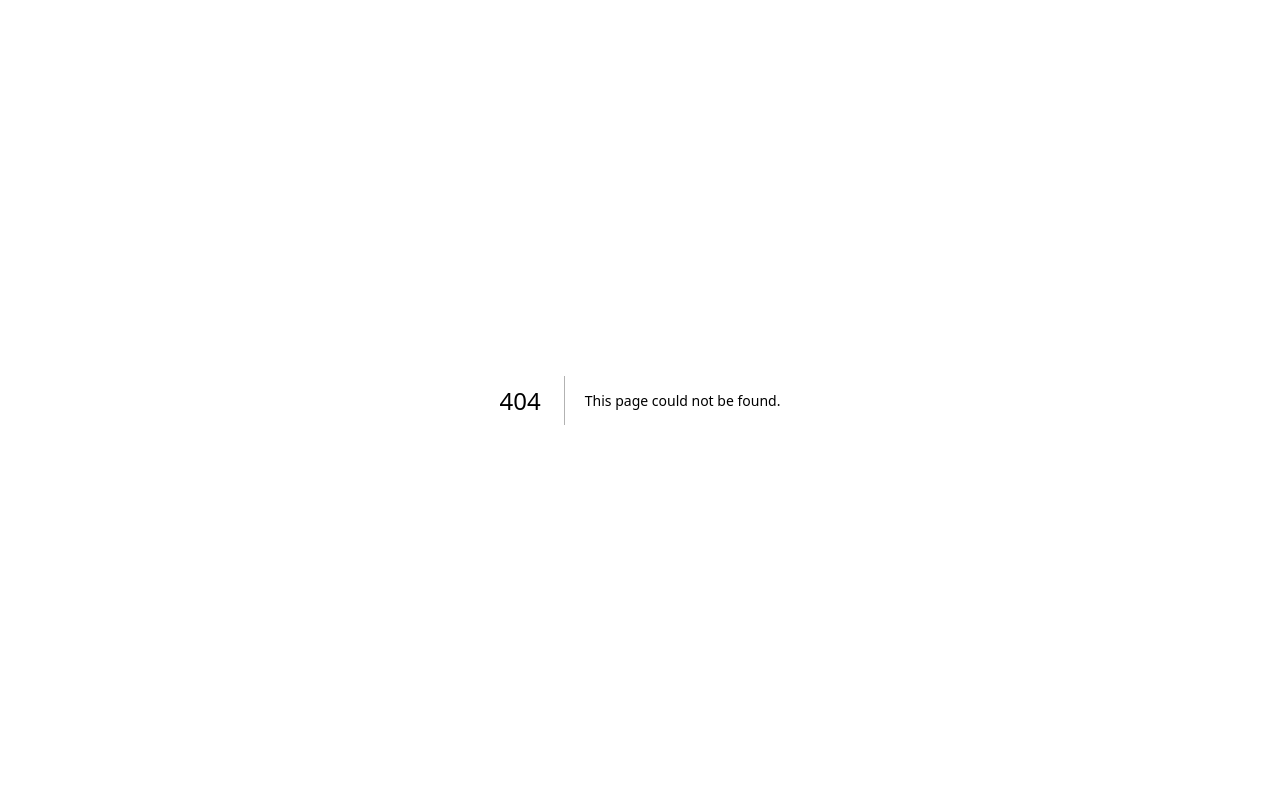
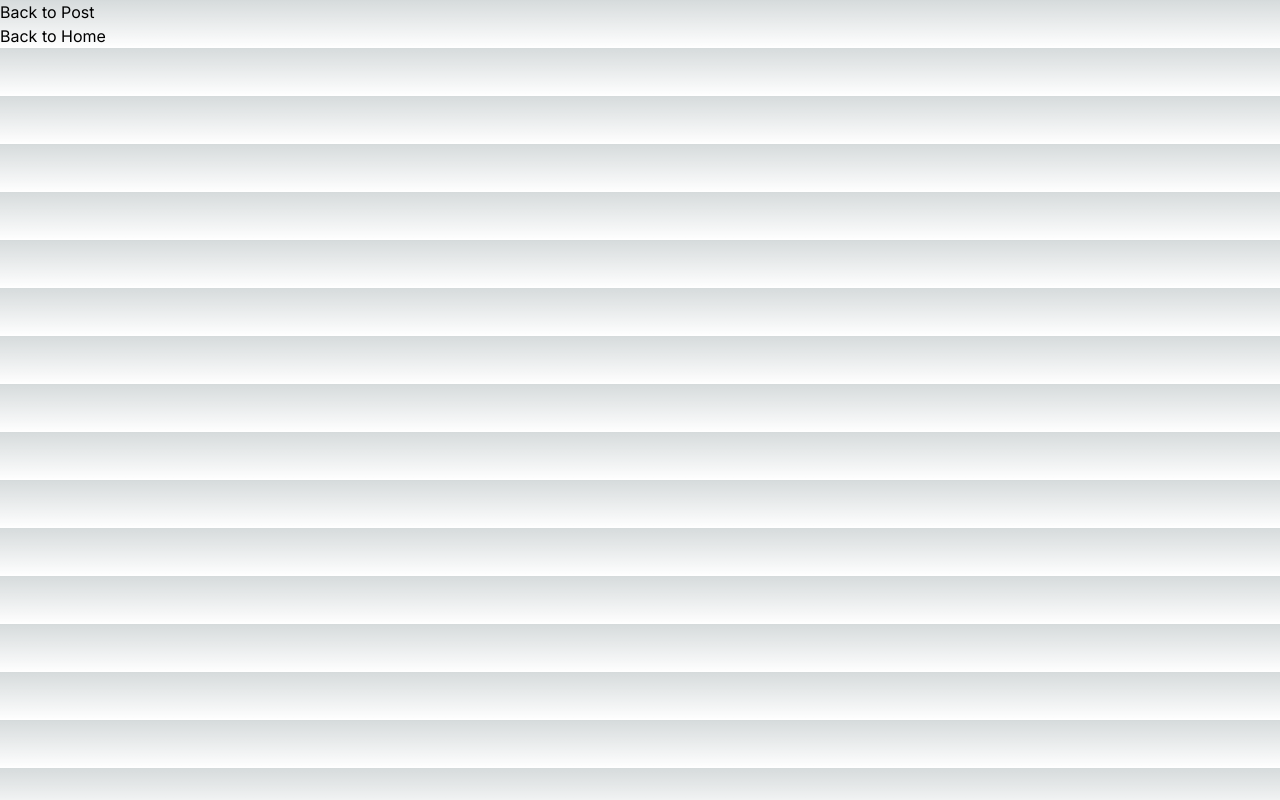
Before and after one commit to lana-w/blogDev, a Next.js app: page /blog_feed in a window 1280 px wide. Before the commit this address had no page. Built offline with nearby package versions, Linux system fonts and the light colour scheme.

Commit message:
Directory Path Updates

```diff
--- /dev/null
+++ b/src/app/blog_feed/page.tsx
@@ -0,0 +1,16 @@
+import Link from 'next/link';
+
+export default function blogFeed (){
+
+    return (
+        <main>
+            <Link href="/posts/sample_blog_post">
+                <h2>Back to Post</h2>
+            </Link>
+            <Link href="/">
+                <h2>Back to Home</h2>
+            </Link>
+
+        </main>
+    );
+}
--- a/src/app/page.tsx
+++ b/src/app/page.tsx
@@ -10,7 +10,7 @@ export default function Home() {
         </p>
         <div className="fixed bottom-0 left-0 flex h-48 w-full items-end justify-center bg-gradient-to-t from-white via-white dark:from-black dark:via-black lg:static lg:h-auto lg:w-auto lg:bg-none">
             By{' Sarah Wang and Lana Wehbeh'}
-            <Link href="/blogFeed">
+            <Link href="/blog_feed">
                 <h1> Back to Feed</h1>
             </Link>
         </div>
--- /dev/null
+++ b/src/app/posts/sample_blog_post/page.tsx
@@ -0,0 +1,14 @@
+import Link from 'next/link';
+
+export default function blogPostSample (){
+
+    return (
+        <main>
+
+            <Link href="/blog_feed">
+                <h1>Back to Feed</h1>
+            </Link>
+
+        </main>
+    );
+}
```
Also changed, not shown: src/app/posts/post_1/page.tsx (added).
